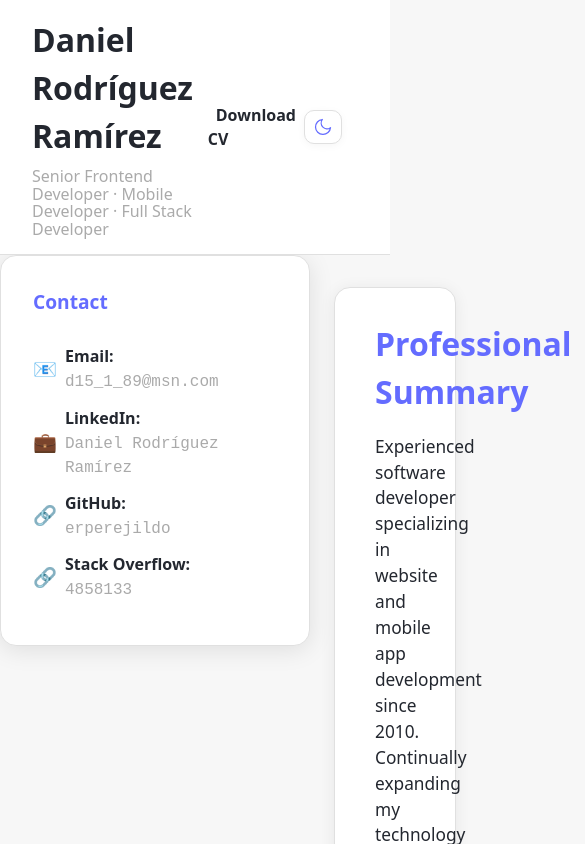
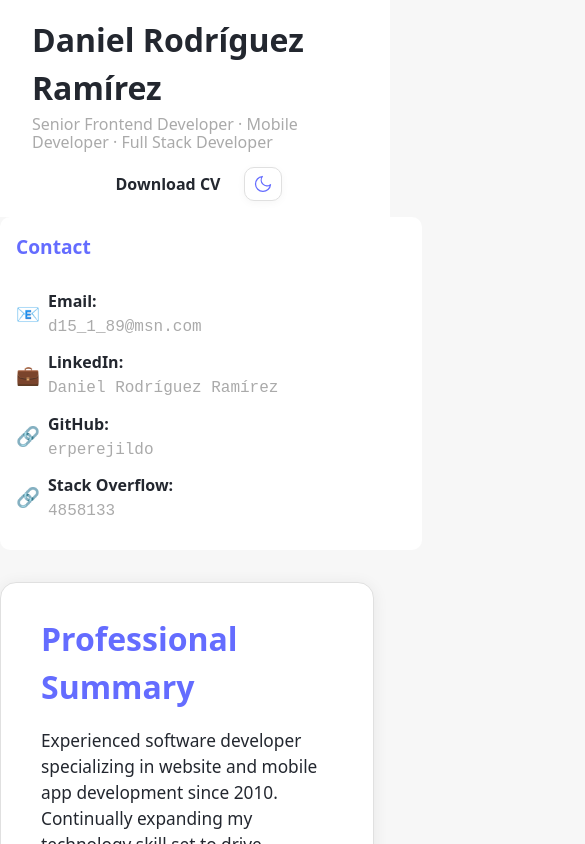
Before and after one commit to carpio8888/cvai, a React (Vite) app in the folder web-cv/: page / in a window 390 px wide. Shown: the top 844 px of the page, 585 px wide, since content can reach past the window. Built offline with nearby package versions, Linux system fonts and the light colour scheme.

Commit message:
Merge PR: Responsive design & style refactor
Merged responsive-style-refactor into main. See PR #19 for details.

```diff
--- a/web-cv/src/App.tsx
+++ b/web-cv/src/App.tsx
@@ -43,6 +43,12 @@ function App() {
     return () => mq.removeEventListener('change', listener);
   }, []);
 
+
+  // Set page title to user name
+  useEffect(() => {
+    document.title = `${cv.name} ${cv.lastname}`;
+  }, []);
+
   const toggleTheme = () => setTheme((prev) => (prev === 'dark' ? 'light' : 'dark'));
 
   return (
--- a/web-cv/src/components/Header/Header.module.scss
+++ b/web-cv/src/components/Header/Header.module.scss
@@ -1,13 +1,83 @@
+/* Group for nav + theme toggle */
+.cvai-header-actions {
+  display: flex;
+  align-items: center;
+  gap: var(--space-md);
+  margin-left: auto;
+}
+
+@media (max-width: 1200px) {
+  .cvai-header-inner {
+    flex-direction: column;
+    align-items: flex-start;
+  }
+
+  .cvai-header-actions {
+    justify-content: center;
+    margin-left: auto;
+    margin-right: auto;
+    margin-top: var(--space-md);
+    gap: var(--space-md);
+    flex-direction: row;
+    align-items: center;
+  }
+
+  .cvai-nav ul {
+    justify-content: center;
+    display: flex;
+    gap: var(--space-md);
+    margin-top: 0;
+  }
+
+  .theme-toggle {
+    margin-top: 0;
+    margin-right: 0;
+    width: auto;
+  }
+}
+
+@media (max-width: 1200px) {
+  .cvai-header-inner {
+    flex-direction: column;
+    align-items: flex-start;
+  }
+
+  .cvai-nav ul {
+    justify-content: center;
+    display: flex;
+    gap: var(--space-md);
+    margin-top: var(--space-md);
+  }
+
+  .theme-toggle {
+    display: flex;
+    justify-content: center;
+    margin-right: 0;
+    width: 100%;
+  }
+}
+
 .cvai-header {
   background: var(--header-bg);
   color: var(--fg);
-  width: 100vw;
   margin-left: calc(50% - 50vw);
   padding: 0;
   border-bottom: var(--border-size) solid var(--border);
   position: sticky;
   top: 0;
   z-index: 3000;
+
+  @media (max-width: 1200px) {
+    position: static;
+    box-shadow: none;
+    border-bottom: none;
+
+    .cvai-header-inner {
+      flex-direction: column;
+      align-items: flex-start;
+    }
+  }
+
   min-height: var(--header-height);
   display: flex;
 }
@@ -42,6 +112,7 @@
   font-weight: var(--font-weight-bold);
   padding: var(--nav-link-padding);
   border-radius: var(--nav-link-radius);
+  white-space: nowrap;
 }
 
 .cvai-nav ul {
@@ -58,7 +129,6 @@
   border-radius: var(--theme-toggle-border-radius);
   cursor: pointer;
   color: var(--accent);
-  margin-right: var(--space-md);
   transition:
     color 0.2s,
     background 0.2s,
@@ -115,12 +185,14 @@
     gap: var(--space-md);
     align-items: center;
   }
+
   a {
     color: var(--fg);
     text-decoration: none;
     font-weight: var(--font-weight-bold);
     padding: var(--nav-link-padding);
     border-radius: var(--radius-sm);
+
     &:hover {
       background: var(--nav-link-hover-bg);
       color: var(--accent);
@@ -145,9 +217,11 @@
   align-items: center;
   justify-content: center;
   line-height: 0;
+
   svg {
     display: block;
   }
+
   &:hover {
     color: var(--theme-toggle-hover);
     background: var(--card-bg);
--- a/web-cv/src/components/Header/Header.tsx
+++ b/web-cv/src/components/Header/Header.tsx
@@ -12,20 +12,13 @@ interface HeaderProps {
 export const Header = ({ name, lastname, titles, resumeUrl, theme, toggleTheme }: HeaderProps) => (
   <header className={styles['cvai-header']}>
     <div className={styles['cvai-header-inner']}>
-      <div
-        style={{
-          display: 'flex',
-          flexDirection: 'column',
-          alignItems: 'flex-start',
-          gap: '0.25rem',
-        }}
-      >
+      <div className={styles['cvai-header-title-group']}>
         <h1 className={styles['cvai-title']}>
           {name} {lastname}
         </h1>
         <div className={styles['cvai-header-subtitle']}>{Array.isArray(titles) ? titles.join(' · ') : titles}</div>
       </div>
-      <div style={{ display: 'flex', alignItems: 'center', gap: '0.5rem' }}>
+      <div className={styles['cvai-header-actions']}>
         <nav className={styles['cvai-nav']} aria-label="Main navigation">
           <ul>
             <li>
--- a/web-cv/src/components/MainLayout/MainLayout.module.scss
+++ b/web-cv/src/components/MainLayout/MainLayout.module.scss
@@ -7,6 +7,16 @@
   width: 100%;
   min-height: 80vh;
   gap: var(--space-ml);
+
+  @media (max-width: 1200px) {
+    flex-direction: column;
+    gap: var(--space-md);
+    align-items: stretch;
+
+    .main {
+      padding-top: 0;
+    }
+  }
 }
 
 .main {
--- a/web-cv/src/components/ResumeMarkdown/ResumeMarkdown.module.scss
+++ b/web-cv/src/components/ResumeMarkdown/ResumeMarkdown.module.scss
@@ -18,6 +18,10 @@
   width: 100%;
   border: var(--border-size) solid var(--border);
   font-size: var(--resume-font-size);
+
+  @media (max-width: 1200px) {
+    max-width: 100%;
+  }
 
   h1,
   h2,
--- a/web-cv/src/components/Sidebar/Sidebar.module.scss
+++ b/web-cv/src/components/Sidebar/Sidebar.module.scss
@@ -13,4 +13,17 @@
   max-width: var(--sidebar-max-width);
   padding: var(--main-gutter-top) var(--space-md) var(--main-gutter-top) var(--sidebar-padding-right);
   border: var(--border-size-thick) solid var(--border);
+
+  @media (max-width: 1200px) {
+    position: static;
+    width: 100%;
+    min-width: 0;
+    max-width: 100%;
+    margin-top: 0;
+    margin-bottom: var(--space-md);
+    box-shadow: none;
+    border-radius: var(--radius-md);
+    padding: var(--space-md);
+    border: none;
+  }
 }
```
Also changed, not shown: 1 other file (tests, documents, lock files or other folders).
